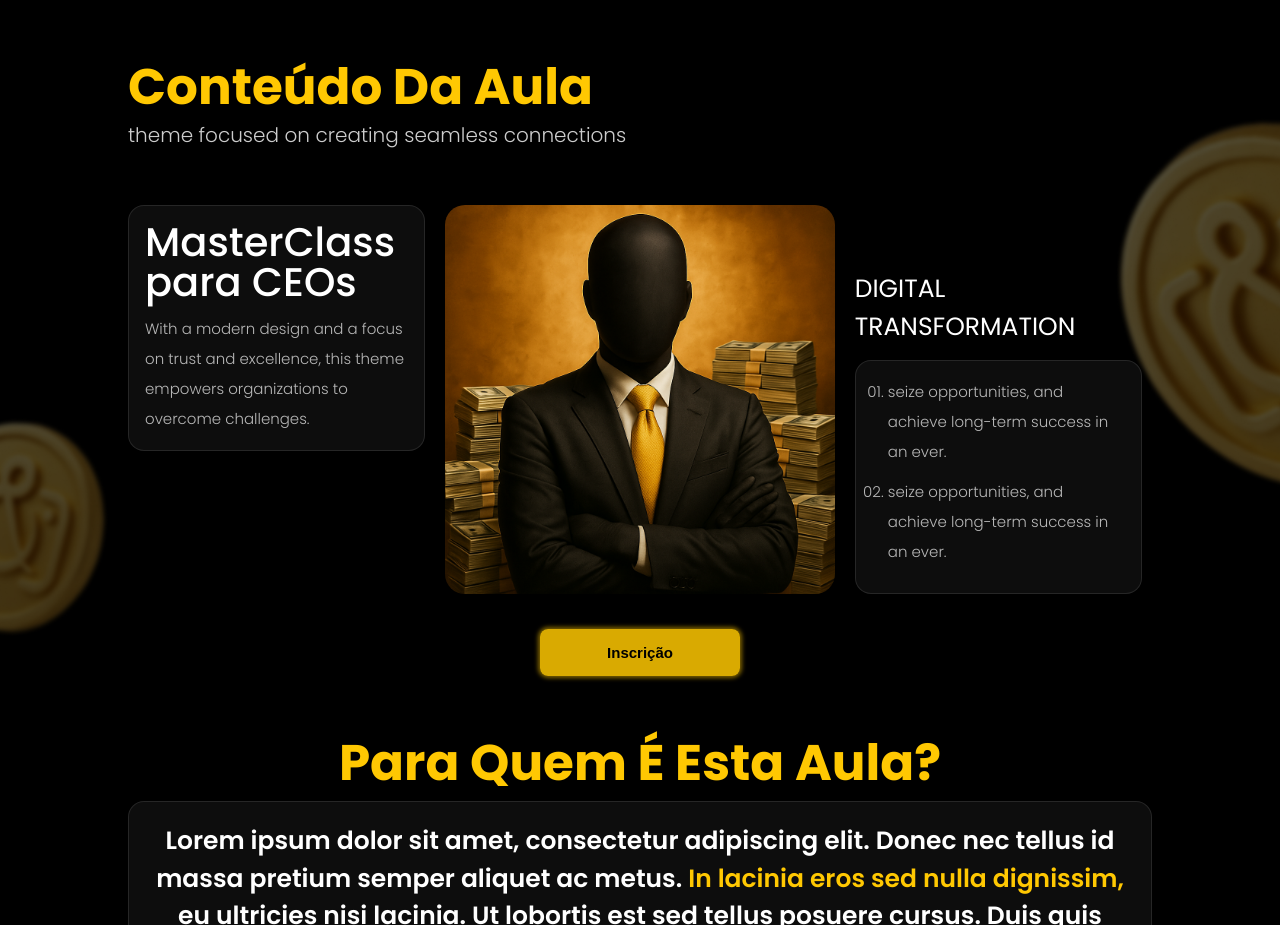
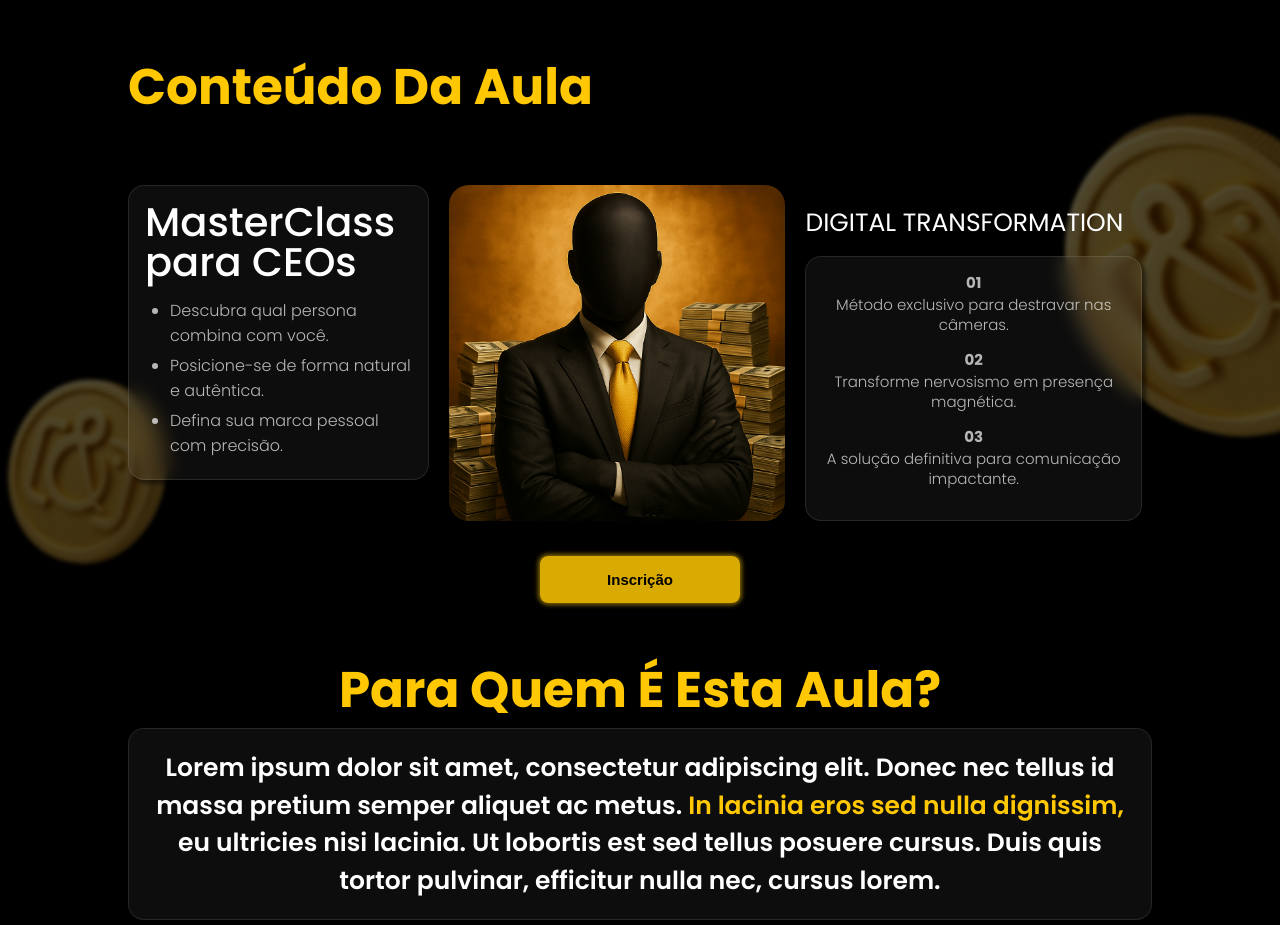
Before and after one commit to Film-Lab-landing-pages/ceos-lp, a Next.js app: page / in a window 1280 px wide. Shown: the part 1000-1925 px from the top of the page. Built offline with nearby package versions, Linux system fonts and the light colour scheme.

Commit message:
feat: updating texts on ClassSection

```diff
--- a/src/sections/ClassContent/index.tsx
+++ b/src/sections/ClassContent/index.tsx
@@ -1,8 +1,8 @@
-"use client";
+/* eslint-disable @next/next/no-img-element */
+'use client'
 
-import React from "react";
+import React from 'react'
 import {
-  Subtitle,
   RightList,
   RightContainer,
   LeftContainer,
@@ -10,26 +10,30 @@ import {
   ClassSection,
   Container,
   Flex,
-} from "./styles";
-import { Title, Card } from "@/styles/globalStyles";
-import InscriptionButton from "@/components/InscriptionButton";
+} from './styles'
+import { Title, Card } from '@/styles/globalStyles'
+import InscriptionButton from '@/components/InscriptionButton'
 
 export default function SectionClassContent() {
   return (
     <ClassSection id="class-content">
       <Container>
         <Title className="poppins-bold">Conteúdo Da Aula</Title>
-        <Subtitle className="poppins-light">
-          theme focused on creating seamless connections
-        </Subtitle>
         <Flex>
           <LeftContainer>
             <Card>
               <h3 className="poppins-medium">MasterClass para CEOs</h3>
-              <p className="poppins-light">
-                With a modern design and a focus on trust and excellence, this
-                theme empowers organizations to overcome challenges.
-              </p>
+              <ul>
+                <li className="poppins-light">
+                  Descubra qual persona combina com você.
+                </li>
+                <li className="poppins-light">
+                  Posicione-se de forma natural e autêntica.
+                </li>
+                <li className="poppins-light">
+                  Defina sua marca pessoal com precisão.
+                </li>
+              </ul>
             </Card>
           </LeftContainer>
           <CenterContainer>
@@ -40,10 +44,22 @@ export default function SectionClassContent() {
             <Card>
               <RightList>
                 <li>
-                  seize opportunities, and achieve long-term success in an ever.
+                  <span className="poppins-bold">01</span>
+                  <p className="poppins-light">
+                    Método exclusivo para destravar nas câmeras.
+                  </p>
                 </li>
                 <li>
-                  seize opportunities, and achieve long-term success in an ever.
+                  <span className="poppins-bold">02</span>
+                  <p className="poppins-light">
+                    Transforme nervosismo em presença magnética.
+                  </p>
+                </li>
+                <li>
+                  <span className="poppins-bold">03</span>
+                  <p className="poppins-light">
+                    A solução definitiva para comunicação impactante.
+                  </p>
                 </li>
               </RightList>
             </Card>
@@ -52,5 +68,5 @@ export default function SectionClassContent() {
         <InscriptionButton />
       </Container>
     </ClassSection>
-  );
+  )
 }
--- a/src/sections/ClassContent/styles.ts
+++ b/src/sections/ClassContent/styles.ts
@@ -1,10 +1,10 @@
-import { Section } from "@/styles/globalStyles";
-import styled from "styled-components";
-import { Container as GlobalContainer } from "@/styles/globalStyles";
+import { Section } from '@/styles/globalStyles'
+import styled from 'styled-components'
+import { Container as GlobalContainer } from '@/styles/globalStyles'
 
 export const ClassSection = styled(Section)`
   margin: 5rem 0;
-  background: url("/images/bg_section02.png") center center no-repeat;
+  background: url('/images/bg_section02.png') center center no-repeat;
   background-size: cover;
   @media (max-width: 1024px) {
     margin: 4rem 0;
@@ -15,17 +15,17 @@ export const ClassSection = styled(Section)`
     }
   }
   @media (max-width: 480px) {
-    background: url("/images/bg-2-mobile.png") center center no-repeat;
+    background: url('/images/bg-2-mobile.png') center center no-repeat;
     background-size: cover;
   }
-`;
+`
 
 export const Container = styled(GlobalContainer)`
   width: 80%;
   button {
     margin: 0 auto;
   }
-`;
+`
 
 export const Flex = styled.div`
   display: flex;
@@ -36,45 +36,61 @@ export const Flex = styled.div`
     margin-top: 1rem;
     justify-content: center;
   }
-`;
+`
 
-export const Subtitle = styled.h4`
-  color: #ccc;
-  font-size: 2rem;
-  line-height: 1;
-  @media (max-width: 480px) {
-    font-size: 1.2rem;
-    margin: 0 auto;
-  }
-`;
+// export const Subtitle = styled.h4`
+//   color: #ccc;
+//   font-size: 2rem;
+//   line-height: 1;
+//   @media (max-width: 480px) {
+//     font-size: 1.2rem;
+//     margin: 0 auto;
+//   }
+// `
 
 export const LeftContainer = styled.div`
-  width: 30%;
+  width: 35%;
   padding: 1rem;
   padding-left: 0;
 
   div {
     padding: 16px;
   }
+
   h3 {
     font-size: 4rem;
-    margin-bottom: 12px;
+    margin-bottom: 16px;
     line-height: 4rem;
     color: #ffffff;
     word-break: break-word;
   }
-  p {
-    font-size: 1.5rem;
-    color: rgba(255, 255, 255, 0.7);
-    line-height: 30px;
+
+  ul {
+    list-style-type: disc;
+    padding-left: 1.5rem;
+    margin-top: 1rem;
+
+    li {
+      font-size: 1.6rem;
+      line-height: 2.5rem;
+      color: rgba(255, 255, 255, 0.7);
+      margin-bottom: 0.5rem;
+      margin-left: 1rem;
+    }
   }
+
   @media (max-width: 1024px) {
     width: 80%;
     align-self: center;
     text-align: center;
+
     h3 {
       font-size: 3rem;
       margin-bottom: 1rem;
+    }
+
+    ul {
+      padding-left: 1rem;
     }
   }
 
@@ -85,12 +101,17 @@ export const LeftContainer = styled.div`
       margin: 0 auto 1.2rem;
       line-height: 2.1rem;
     }
-    p {
-      font-size: 1.2rem;
-      line-height: 1.5rem;
+
+    ul {
+      padding-left: 1rem;
+
+      li {
+        font-size: 0.95rem;
+        line-height: 1.6rem;
+      }
     }
   }
-`;
+`
 
 export const CenterContainer = styled.div`
   padding: 1rem;
@@ -117,22 +138,24 @@ export const CenterContainer = styled.div`
     padding: 0;
     align-self: center;
   }
-`;
+`
 
 export const RightContainer = styled.div`
-  width: 30%;
+  width: 40%;
   padding: 1rem;
   align-self: flex-end;
 
   div {
     padding: 16px;
   }
+
   h3 {
     font-size: 2.5rem;
     margin-bottom: 1.5rem;
     font-family: var(--font-poppins);
     width: 100%;
   }
+
   @media (max-width: 1024px) {
     width: 80%;
     align-self: center;
@@ -142,6 +165,7 @@ export const RightContainer = styled.div`
   @media (max-width: 768px) {
     width: 80%;
     align-self: center;
+
     h3 {
       text-align: center;
       font-size: 1.5rem;
@@ -149,32 +173,48 @@ export const RightContainer = styled.div`
       line-height: 2.1rem;
     }
   }
-`;
+`
 
 export const RightList = styled.ul`
-  list-style: decimal-leading-zero;
+  list-style: none;
+  padding: 0;
+  margin: 0;
   border-radius: 16px;
-  height: 100%;
   display: flex;
   flex-direction: column;
   align-items: center;
   justify-content: center;
 
   li {
-    margin-left: 16px;
-    font-size: 1.5rem;
-    margin-bottom: 1rem;
+    margin-bottom: 1.5rem;
+    display: flex;
+    flex-direction: column;
+    align-items: center;
+  }
+
+  li span {
+    font-size: 15px;
+    line-height: 20px;
     color: rgba(255, 255, 255, 0.7);
-    line-height: 30px;
+    margin-bottom: 0.2rem;
+    text-align: center;
+  }
 
-    font-weight: 300;
+  li p {
+    font-size: 15px;
+    line-height: 20px;
+    color: rgba(255, 255, 255, 0.7);
+    margin: 0;
+    text-align: center;
   }
+
   @media (max-width: 480px) {
     padding-left: 1rem;
-    li {
-      margin: 0 2 0 0rem;
-      font-size: 1.2rem;
-      line-height: 1.5rem;
+
+    li span,
+    li p {
+      font-size: 14px;
+      line-height: 18px;
     }
   }
-`;
+`
```
